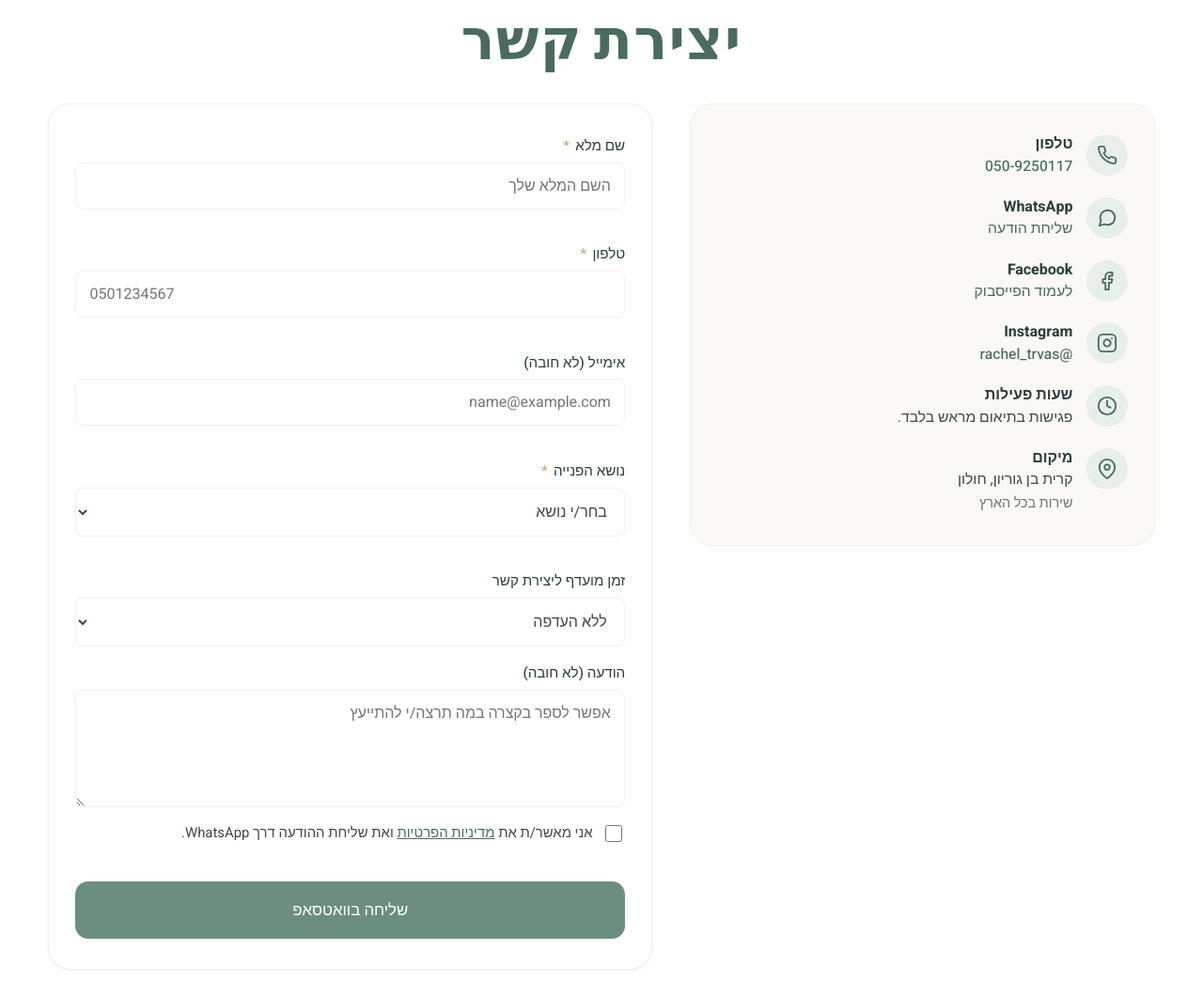
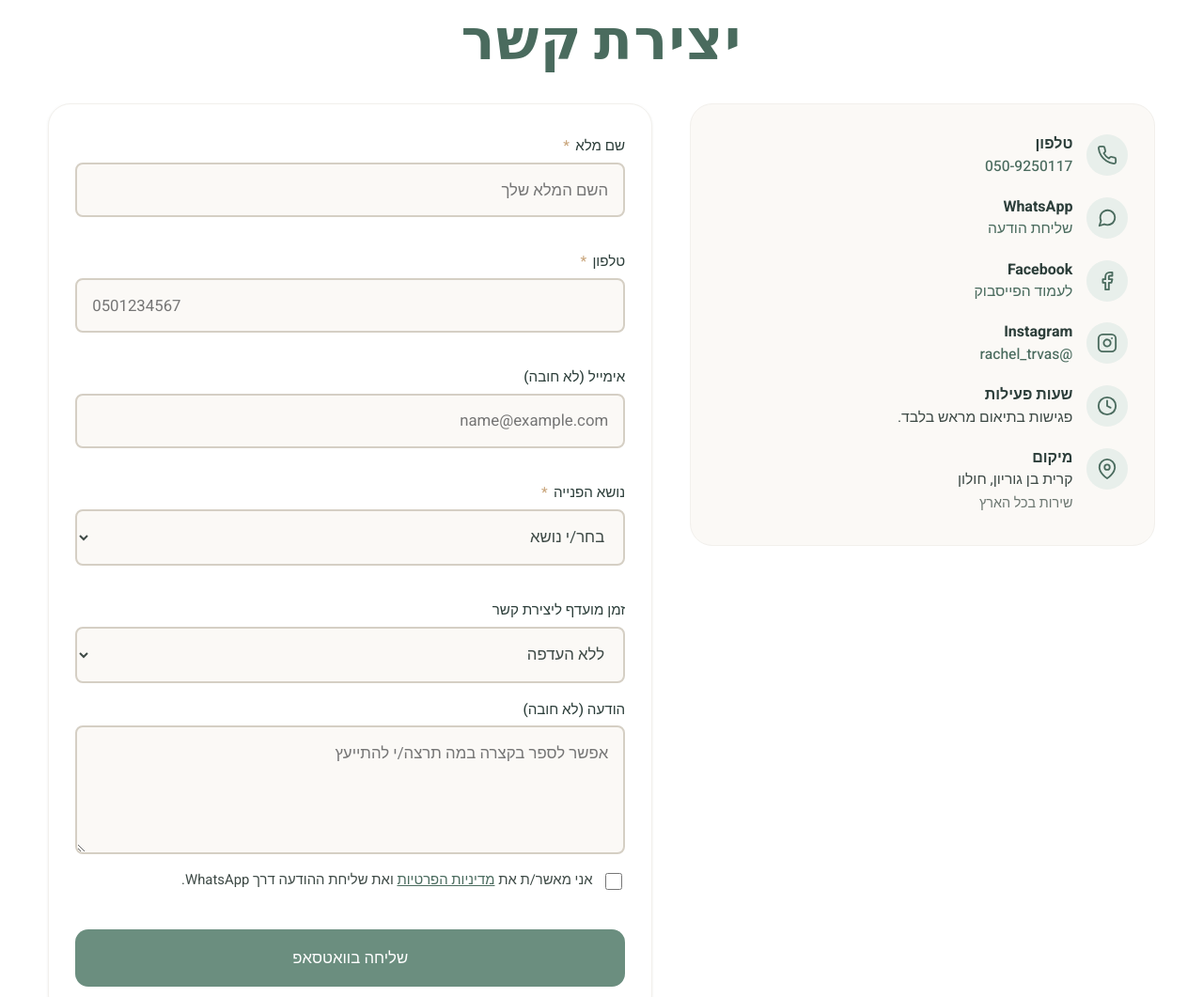
Before and after one commit to BlueCooker/Rachel_Mizrahi, a plain HTML site: page index.html in a window 1280 px wide. Shown: the part 2612-3673 px from the top of the page at 94% size. Drawn offline with Linux system fonts and the light colour scheme; a web font is replaced by a local one.

Commit message:
Make contact form fields more prominent
Stronger 2px warm-gray border, nude-light background tint to separate inputs from the white form, slightly larger text and padding, and a hover state that previews the focus color.

Co-Authored-By: Claude Opus 4.7 (1M context) <noreply@anthropic.com>

```diff
--- a/style.css
+++ b/style.css
@@ -864,14 +864,20 @@ body.high-contrast .dot.active {
 .form-row select,
 .form-row textarea {
     font-family: inherit;
-    font-size: 1rem;
-    padding: 0.75rem 0.9rem;
+    font-size: 1.05rem;
+    padding: 0.9rem 1rem;
     border-radius: var(--radius-sm);
-    border: 1.5px solid var(--gray-100);
-    background: var(--white);
+    border: 2px solid #D5CFC4;
+    background: var(--nude-light);
     color: var(--text);
-    transition: border-color var(--transition), box-shadow var(--transition);
+    transition: border-color var(--transition), box-shadow var(--transition), background var(--transition);
     width: 100%;
+}
+
+.form-row input:hover,
+.form-row select:hover,
+.form-row textarea:hover {
+    border-color: var(--primary-light);
 }
 
 .form-row textarea {
```
